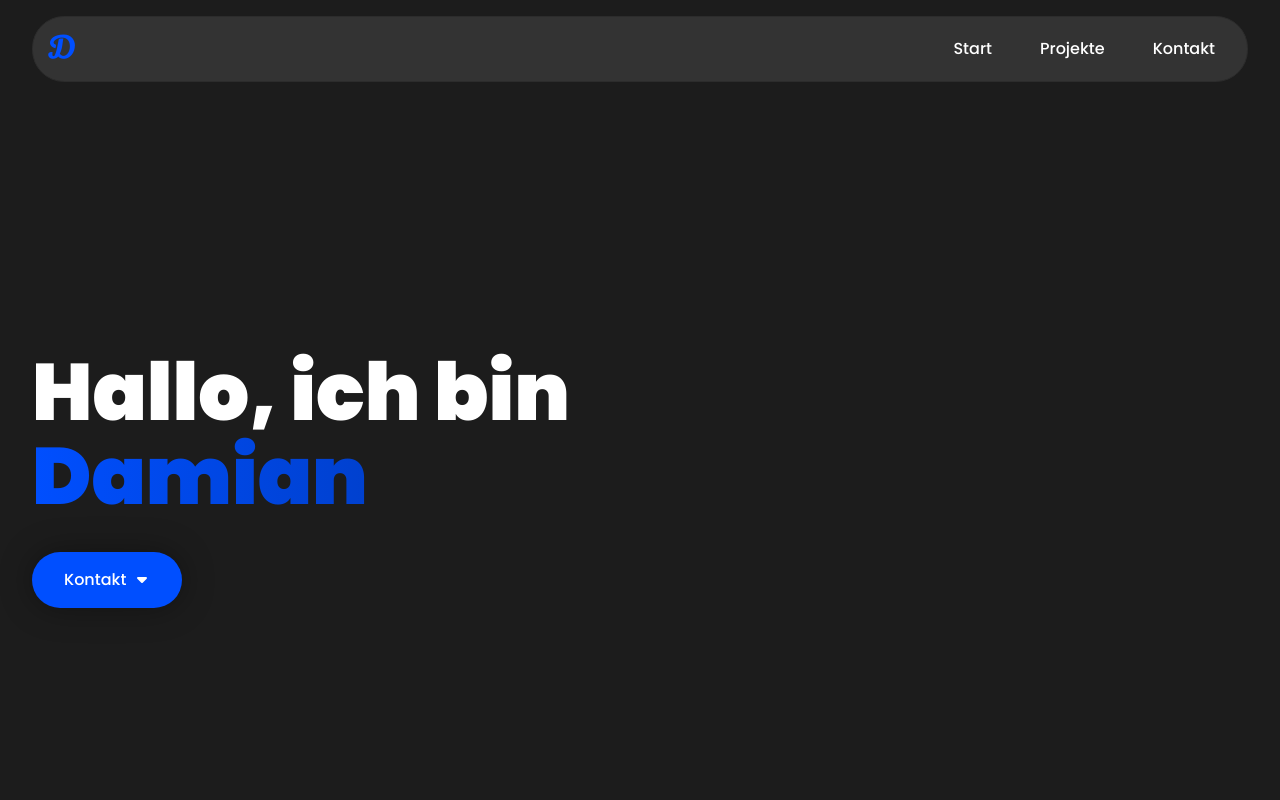
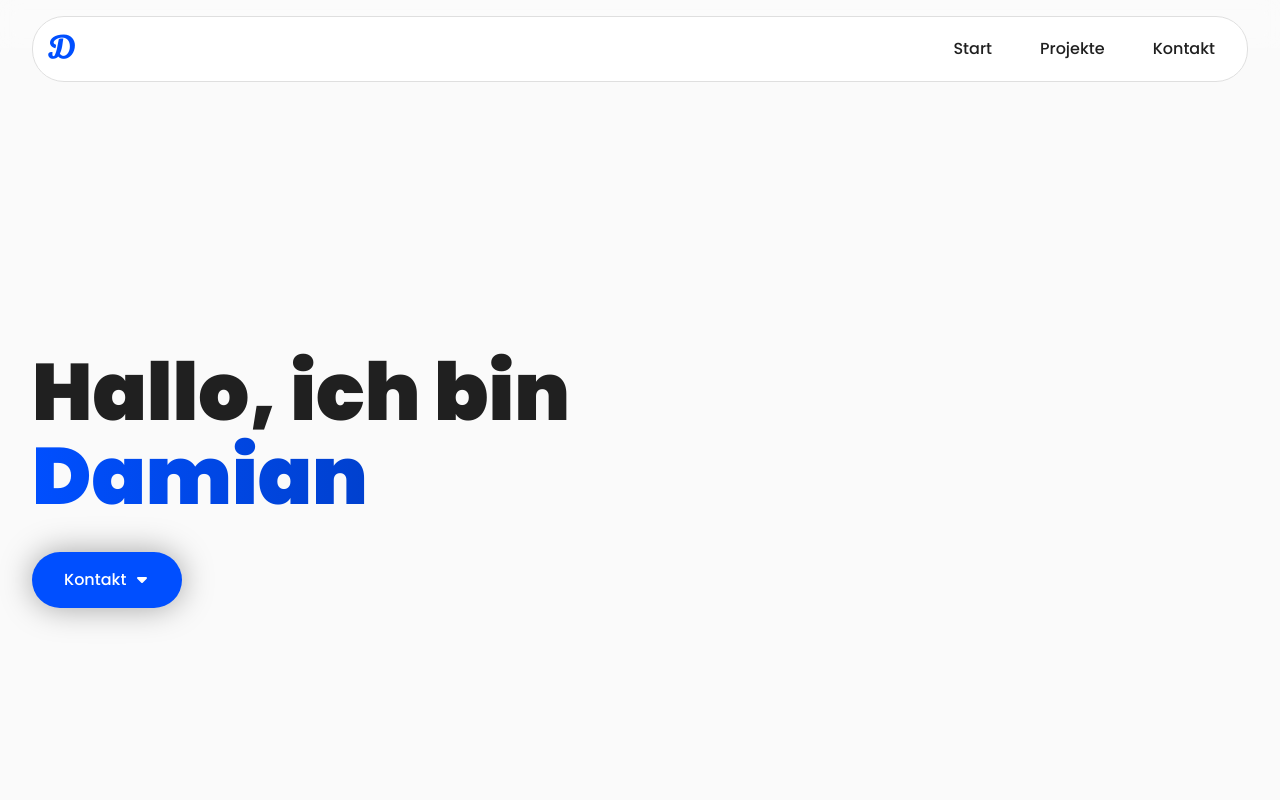
Before and after one commit to damian-moser/damian.work, a Vue app: page / in a window 1280 px wide. Shown: the top 800 px of the page. Built offline with nearby package versions, Linux system fonts and the light colour scheme.

Commit message:
feat: remove time dark mode

```diff
--- a/src/stores/user.store.ts
+++ b/src/stores/user.store.ts
@@ -11,14 +11,7 @@ export const useUserStore = defineStore('user', () => {
   const isSmallScreen = useMediaQuery('(max-width: 640px)')
   const prefersDark = useMediaQuery('(prefers-color-scheme: dark)')
 
-  const isBetweenEightAndEight = computed<boolean>(() => {
-    const hour = new Date().getHours()
-    return hour >= 8 && hour < 20
-  })
-
-  const isDarkModeActive = computed<boolean>(
-    () => prefersDark.value || !isBetweenEightAndEight.value
-  )
+  const isDarkModeActive = computed<boolean>(() => prefersDark.value)
 
   const openMobileMenu = () => {
     document.body.style.overflowY = 'hidden'
```
Also changed, not shown: 1 other file (tests, documents, lock files or other folders).
